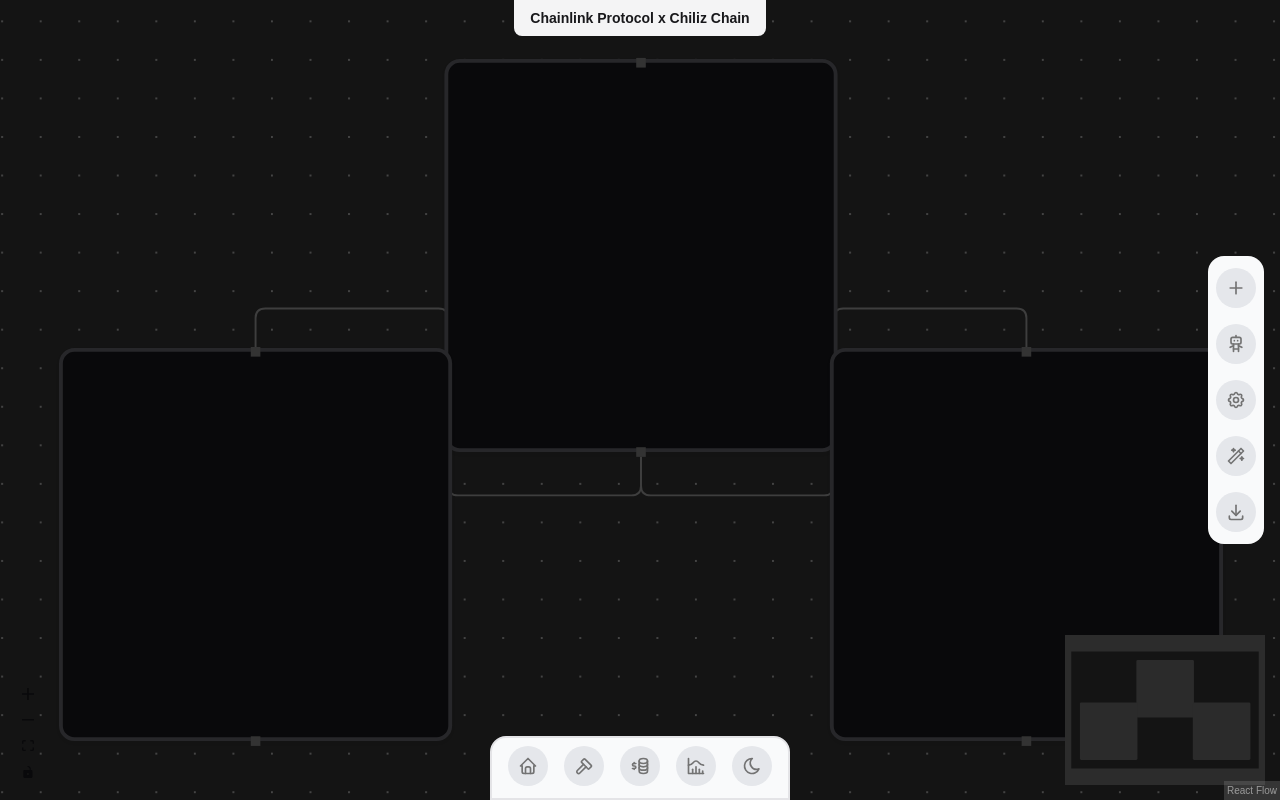
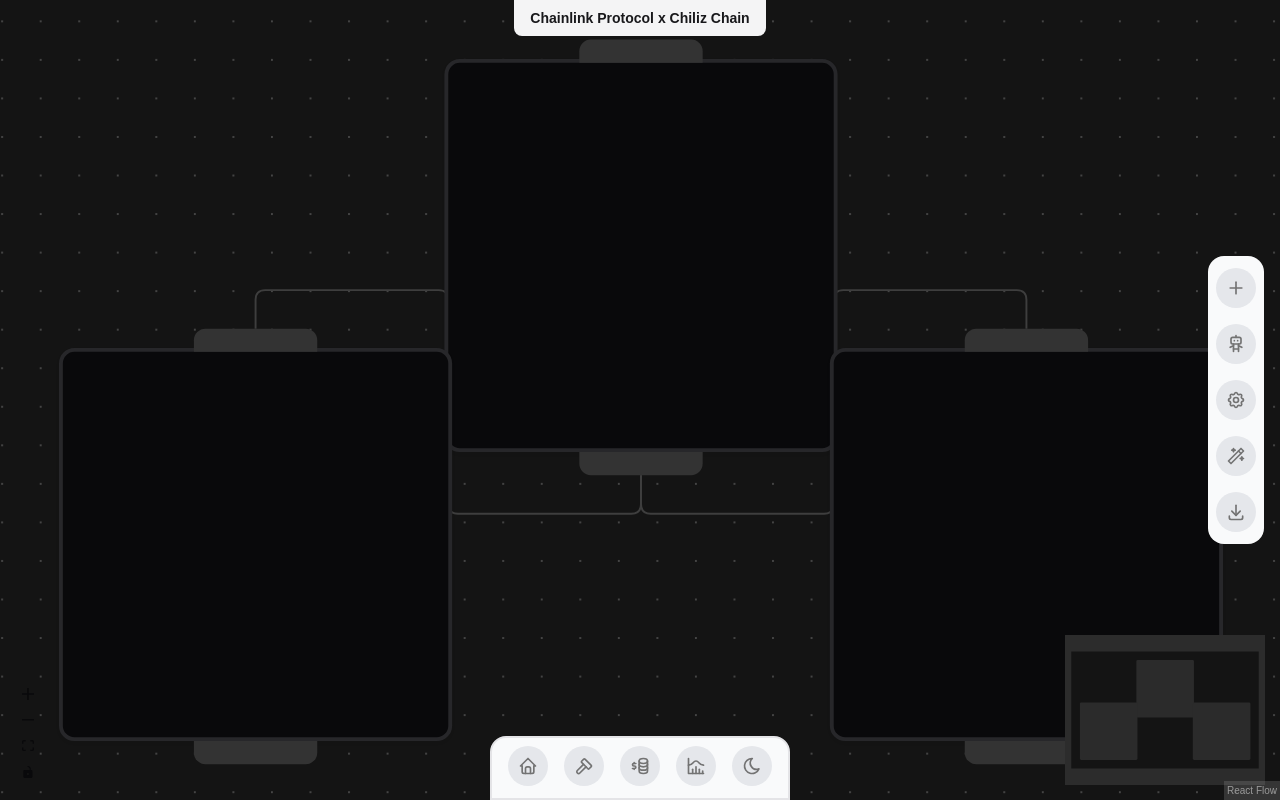
Before and after one commit to gabrielantonyxaviour/gojo-funding-the-commons, a Next.js app in the folder frontend/: page /projects/ackaddffaflo in a window 1280 px wide. Built offline with nearby package versions, Linux system fonts and the light colour scheme.

Commit message:
add clean boxes

```diff
--- a/frontend/components/project/connection-line.tsx
+++ b/frontend/components/project/connection-line.tsx
@@ -17,11 +17,7 @@
 
   return (
     <g>
-      <path
-        className="stroke-1 stroke-black dark:stroke-white"
-        fill="none"
-        d={edgePath}
-      />
+      <path className="stroke-2 stroke-secondary" fill="none" d={edgePath} />
       <circle
         cx={toX}
         cy={toY}
--- a/frontend/components/project/custom-node.tsx
+++ b/frontend/components/project/custom-node.tsx
@@ -10,7 +10,7 @@
   useSpring,
   useTransform,
 } from "framer-motion";
-import { IconTrash, IconWand } from "@tabler/icons-react";
+import { IconRobot, IconTrash, IconWand } from "@tabler/icons-react";
 function CustomNode({ id, data }: any) {
   const { getNodes, setNodes } = useReactFlow();
   const [hovered, setHovered] = useState(false);
@@ -28,10 +28,13 @@
             initial={{ opacity: 0, y: 10, x: "-50%" }}
             animate={{ opacity: 1, y: 0, x: "-50%" }}
             exit={{ opacity: 0, y: 2, x: "-50%" }}
-            className="px-1  whitespace-pre rounded-md bg-gray-100 border dark:bg-neutral-800 dark:border-neutral-900 dark:text-white border-gray-200 text-neutral-700 absolute top-14 -translate-y-1/2 -right-8 w-fit 2xl:text-md text-xs flex flex-col"
+            className="px-1  whitespace-pre rounded-md bg-gray-100 border dark:bg-neutral-800 dark:border-neutral-900 dark:text-white border-gray-200 text-neutral-700 absolute top-16 -translate-y-1/2 -right-8 w-fit 2xl:text-md text-xs flex flex-col"
           >
             <Button variant={"ghost"} className="p-1 m-0 hover:text-blue-500">
               <IconWand className="w-4 h-4 m-0 p-0" />
+            </Button>
+            <Button variant={"ghost"} className="p-1 m-0 hover:text-yellow-500">
+              <IconRobot className="w-4 h-4 m-0 p-0" />
             </Button>
 
             <Button
@@ -45,10 +48,18 @@
             </Button>
           </motion.div>
         )}
-        <Handle type="target" position={Position.Top} />
+        <Handle
+          type="target"
+          position={Position.Top}
+          className="w-16 h-3 rounded-t-md -top-1.5"
+        />
       </CardContent>
 
-      <Handle type="source" position={Position.Bottom} />
+      <Handle
+        type="source"
+        position={Position.Bottom}
+        className="w-16 h-3 rounded-b-md -bottom-1.5"
+      />
     </Card>
   );
 }
--- a/frontend/components/project/flow.tsx
+++ b/frontend/components/project/flow.tsx
@@ -22,11 +22,6 @@
 
 const edgeTypes = {
   custom: CustomEdge,
-};
-
-const connectionLineStyle = {
-  strokeWidth: 1,
-  stroke: "white",
 };
 
 const nodeClassName = (node: any) => node.type;
@@ -103,7 +98,6 @@
       nodeTypes={nodeTypes}
       edgeTypes={edgeTypes}
       connectionLineComponent={CustomConnectionLine}
-      connectionLineStyle={connectionLineStyle}
       fitView
       colorMode={theme == "light" ? theme : "dark"}
     >
```
